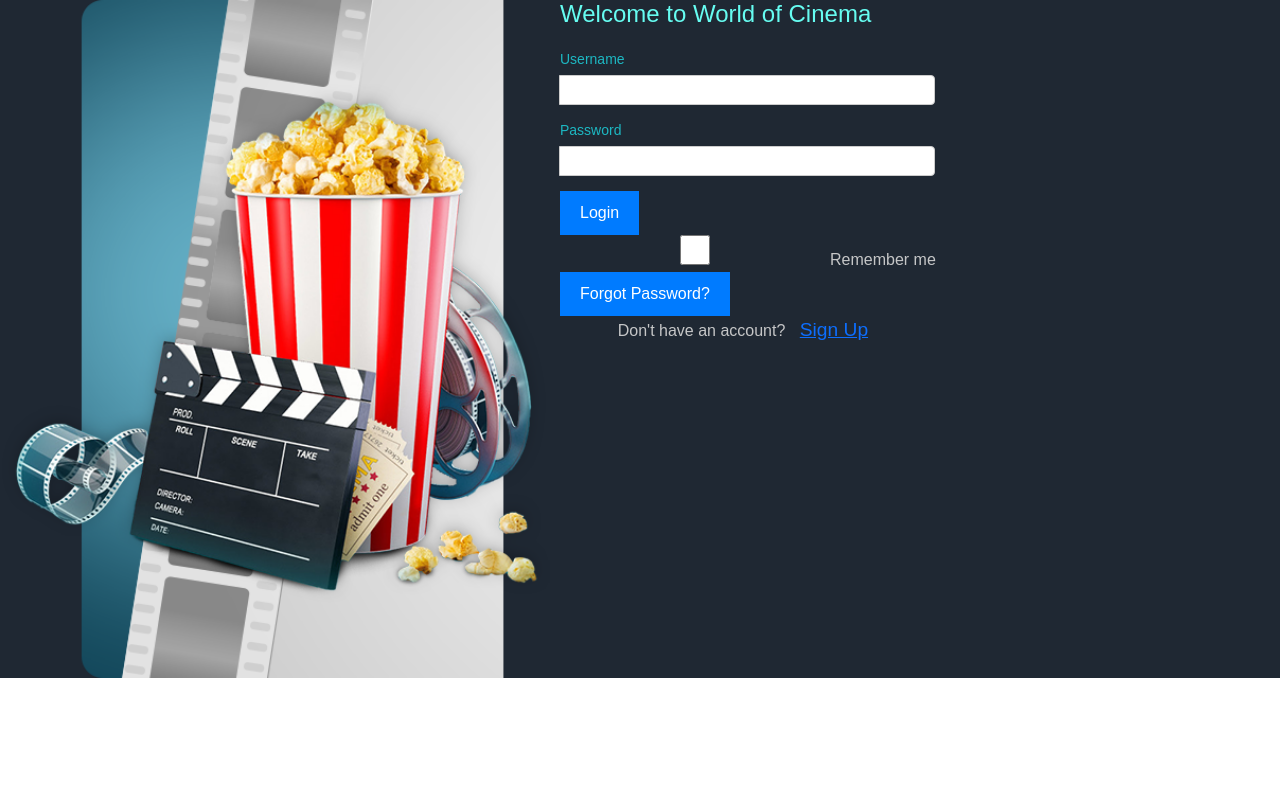
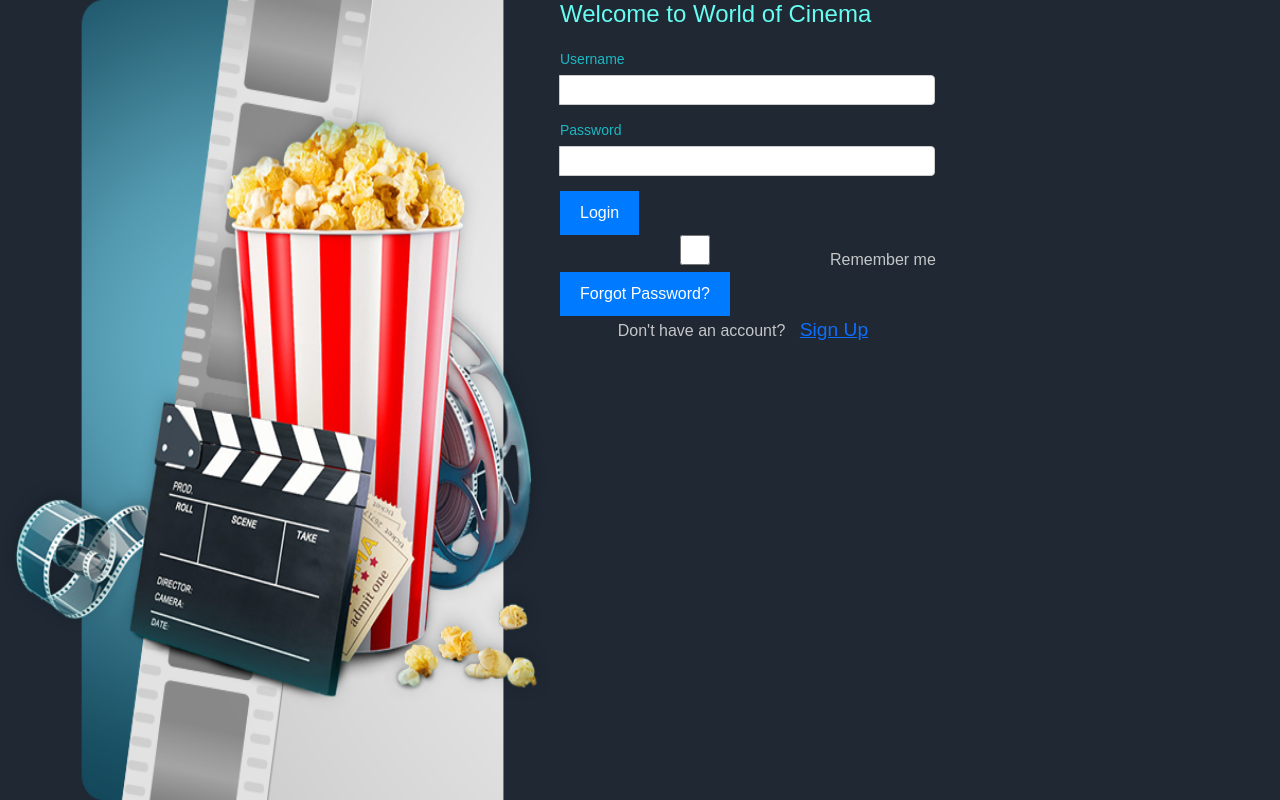
Before and after one commit to RujutaK03/MERN_Project, a React (Create React App) app: page /login in a window 1280 px wide. Built offline with nearby package versions, Linux system fonts and the light colour scheme.

Commit message:
Update styles.css

```diff
--- a/src/components/styles.css
+++ b/src/components/styles.css
@@ -1,6 +1,6 @@
 .logo img {
     width: 10px;
-    height: 100vh;
+    height: auto;
 }
 
 .container1 {
@@ -11,11 +11,18 @@
     font-family: Arial, sans-serif;
     height: 100%;
     margin:0;
+    margin-bottom: 0;
 }
+html, body {
+    height: 100%;
+    margin: 0;
+}
+
 
 .logo {
     width: 550px;
     margin-right: 10px;
+    height: 100vh;
 }
 
 .login-box {
```
